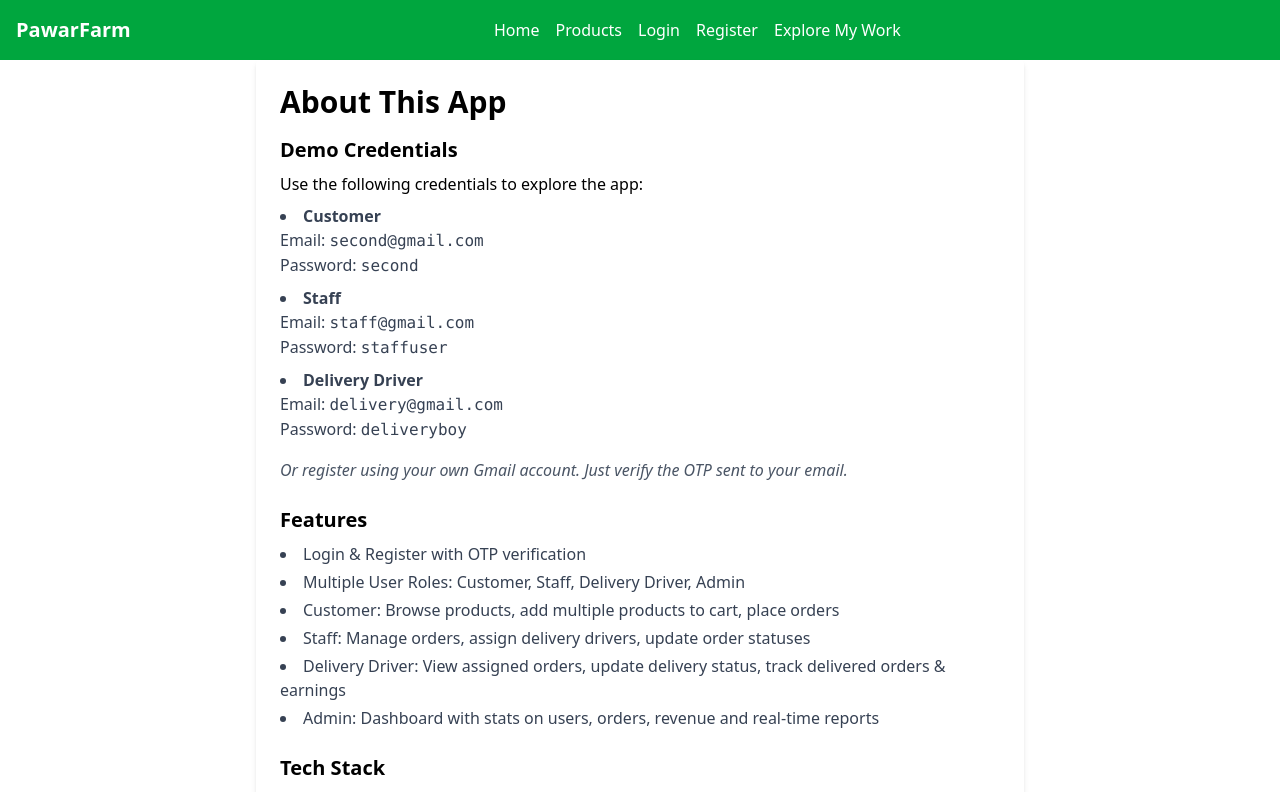
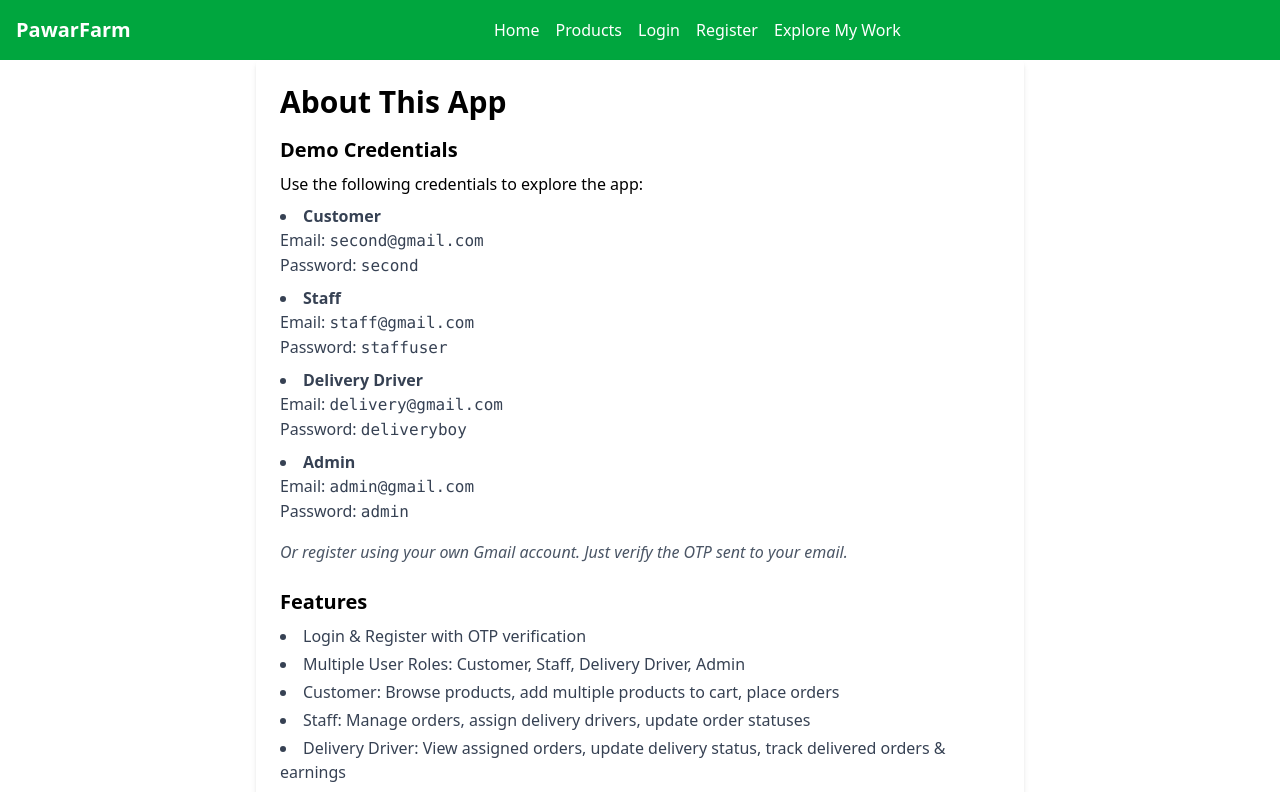
Before and after one commit to ganeshpawar515/pawarfarm-web, a React (Vite) app: page /about in a window 1280 px wide. Shown: the top 792 px of the page. Built offline with nearby package versions, Linux system fonts and the light colour scheme; no server answers.

Commit message:
admin credentials added

```diff
--- a/src/pages/About.jsx
+++ b/src/pages/About.jsx
@@ -24,6 +24,12 @@ function About() {
             <br />
             Email: <code>delivery@gmail.com</code> <br />
             Password: <code>deliveryboy</code>
+          </li>
+          <li>
+            <strong>Admin</strong>
+            <br />
+            Email: <code>admin@gmail.com</code> <br />
+            Password: <code>admin</code>
           </li>
         </ul>
         <p className="mt-4 text-gray-600 italic">
```
